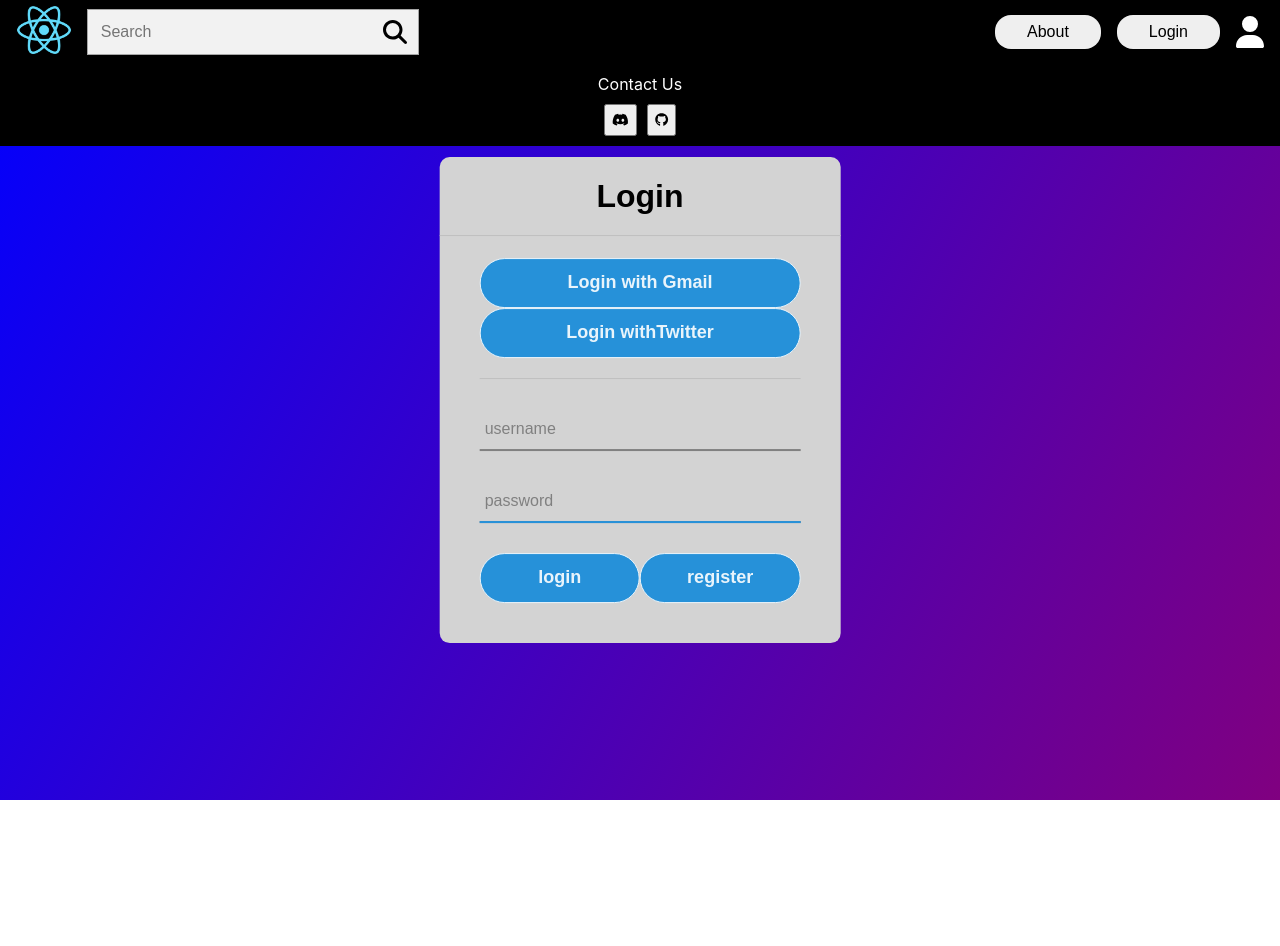
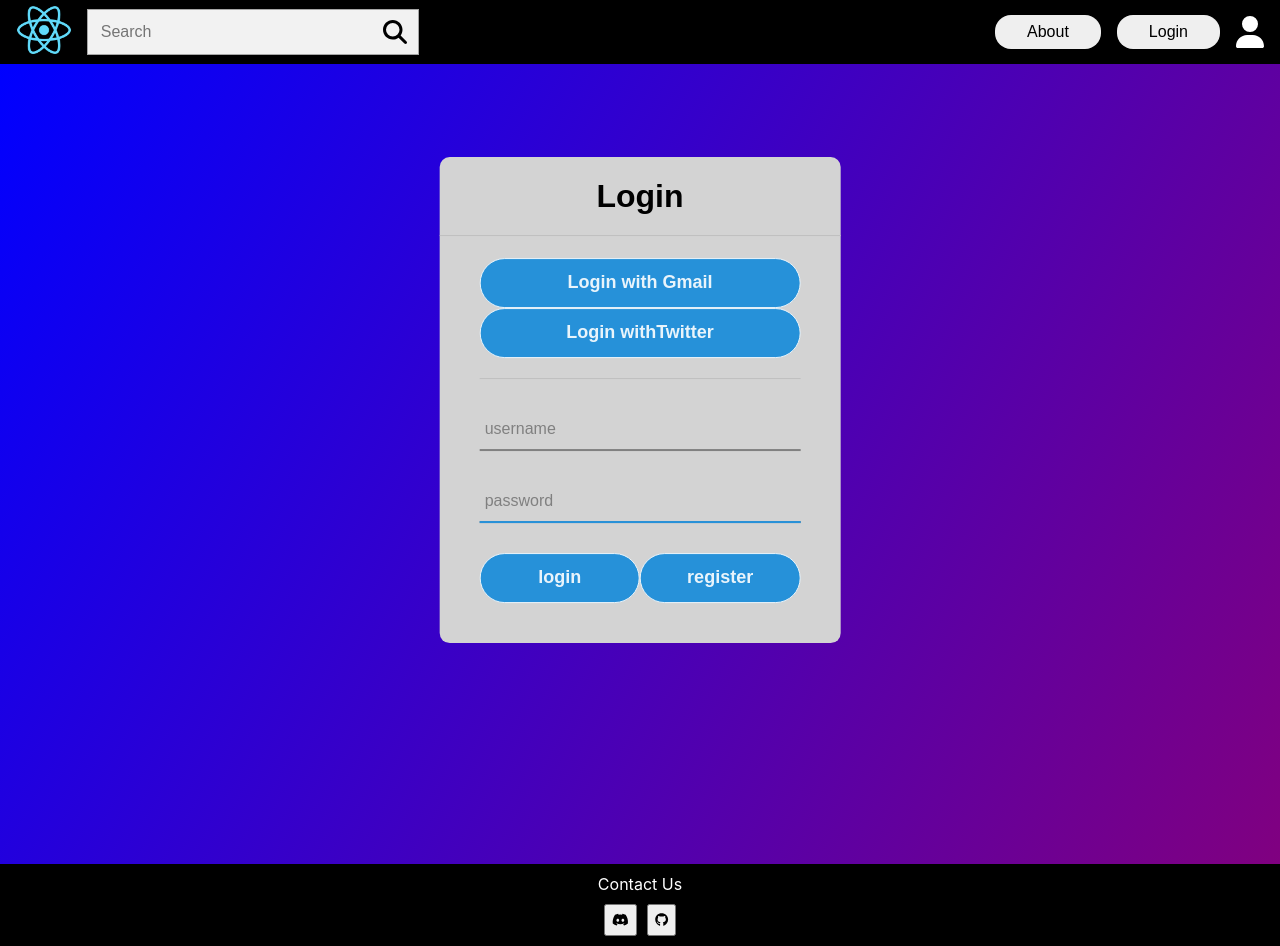
Before and after one commit to Spring2022-CSCI152/Team2, a React (Create React App) app in the folder frontend/: page /login in a window 1280 px wide. Before the commit the page ends 800 px from the top, so only its background shows below. Built offline with nearby package versions, Linux system fonts and the light colour scheme.

Commit message:
fix footer location

```diff
--- a/frontend/src/App.js
+++ b/frontend/src/App.js
@@ -15,7 +15,9 @@ function App() {
         <Navbar />
         <Routes>
           <Route path= {"/login"} element={
-            <Login />
+            <div className="App-body-login">
+              <Login />
+            </div>
           }/>
 
           <Route path="/" element={
--- a/frontend/src/assets/login.css
+++ b/frontend/src/assets/login.css
@@ -1,4 +1,4 @@
-body{
+.App-body-login{
   margin: 0;
   padding: 0;
   background: linear-gradient(120deg, blue, purple);
```
